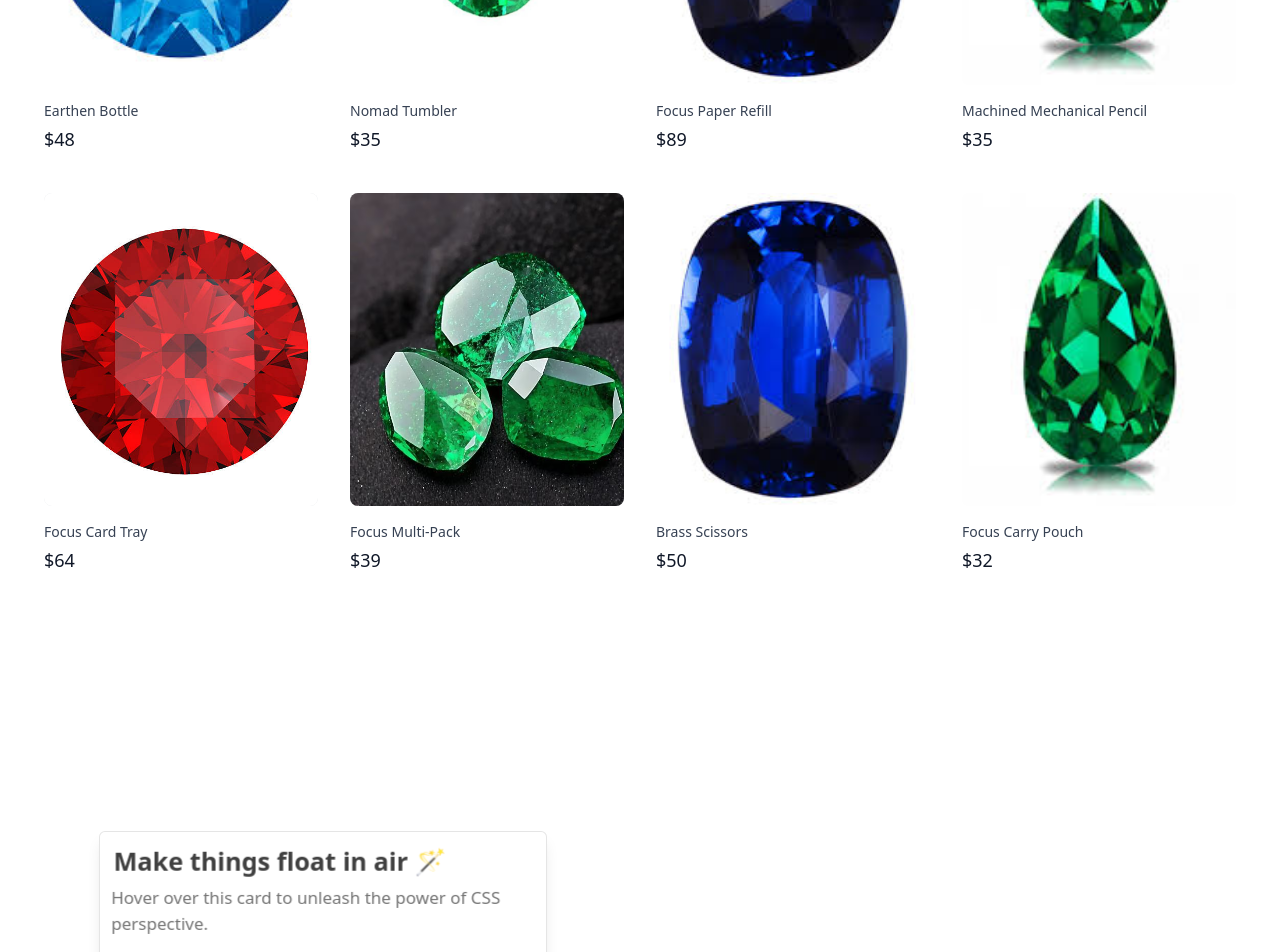
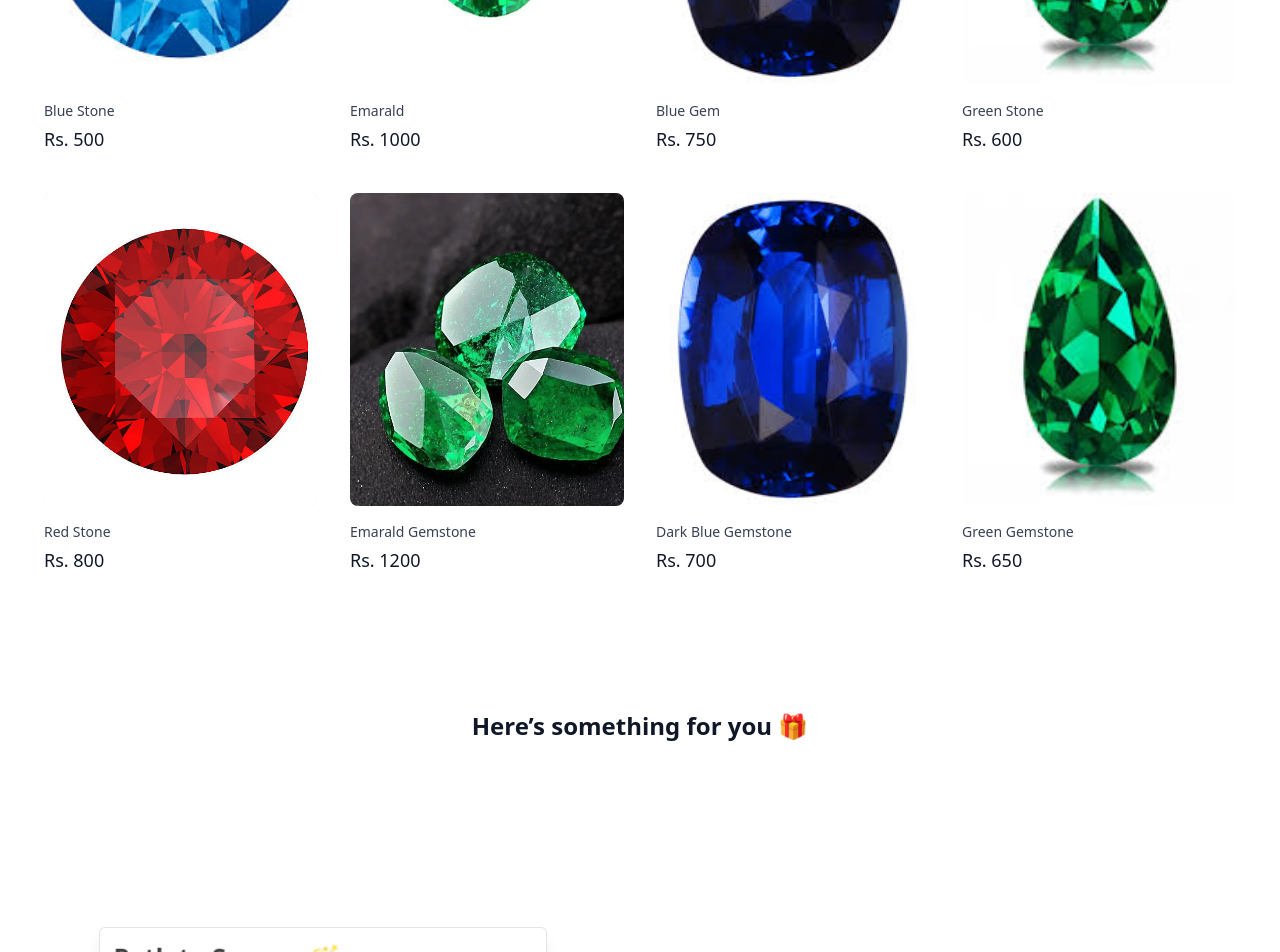
Before and after one commit to saurabhkuriyal/Aabkmokssh, a Next.js app: page / in a window 1280 px wide. Shown: the part 980-1932 px from the top of the page. Built offline with nearby package versions, Linux system fonts and the light colour scheme.

Commit message:
manipulating and adding text

```diff
--- a/app/page.tsx
+++ b/app/page.tsx
@@ -9,8 +9,14 @@ export default function Home() {
     <div className="mx-3 ">
       <CarouselDemo className="rounded-2xl"/>
       <Items/>
+
+      <section className="mt-10 mb-6 text-center">
+        <h2 className="text-2xl font-extrabold text-gray-900">Here’s something for you 🎁</h2>
+        {/* <p className="mt-2 text-sm text-gray-600">Explore our premium selection — handpicked for devotion, balance, and timeless beauty.</p> */}
+      </section>
+
       <div className=" grid grid-cols-2 md:grid-cols-2 sm:grid-cols-1 lg:grid-cols-2 gap-3 items-center">
-      <PremiumCard />
+        <PremiumCard />
         <div className="flex flex-col justify-center p-4">
           <p className="text-4xl font-semibold mb-1">Sacred Gemstone — Healing & Harmony ✨</p>
           <p className="text-2xl text-gray-600 mb-2">A timeless companion for spiritual balance 🙏</p>
@@ -22,6 +28,11 @@ export default function Home() {
         </div>
       </div>
 
+      <section className="mt-12 mb-8 text-center">
+        <h2 className="text-3xl font-extrabold tracking-tight text-gray-900 sm:text-4xl">Testimonials</h2>
+        <p className="mt-2 text-lg text-gray-600 max-w-2xl mx-auto">Hear from our community — real experiences with our sacred gemstones and the harmony they bring.</p>
+      </section>
+
       <AnimatedTestimonialsDemo/>
     </div>
   );
--- a/components/custom/Items.tsx
+++ b/components/custom/Items.tsx
@@ -1,65 +1,65 @@
 const products = [
     {
         id: 1,
-        name: 'Earthen Bottle',
+        name: 'Blue Stone',
         href: '#',
-        price: '$48',
+        price: 'Rs. 500',
         imageSrc: "/Blue_stone.jpg",
         imageAlt: 'Tall slender porcelain bottle with natural clay textured body and cork stopper.',
     },
     {
         id: 2,
-        name: 'Nomad Tumbler',
+        name: 'Emarald',
         href: '#',
-        price: '$35',
+        price: 'Rs. 1000',
         imageSrc: '/Emaral.jpg',
         imageAlt: 'Olive drab green insulated bottle with flared screw lid and flat top.',
     },
     {
         id: 3,
-        name: 'Focus Paper Refill',
+        name: 'Blue Gem',
         href: '#',
-        price: '$89',
+        price: 'Rs. 750',
         imageSrc: '/Blue_Rectangular.jpg',
         imageAlt: 'Person using a pen to cross a task off a productivity paper card.',
     },
     {
         id: 4,
-        name: 'Machined Mechanical Pencil',
+        name: 'Green Stone',
         href: '#',
-        price: '$35',
+        price: 'Rs. 600',
         imageSrc: '/Green_Stone.jpg',
         imageAlt: 'Hand holding black machined steel mechanical pencil with brass tip and top.',
     },
     {
         id: 5,
-        name: 'Focus Card Tray',
+        name: 'Red Stone',
         href: '#',
-        price: '$64',
+        price: 'Rs. 800',
         imageSrc: '/curr_hero.jpg',
         imageAlt: 'Paper card sitting upright in walnut card holder on desk.',
     },
     {
         id: 6,
-        name: 'Focus Multi-Pack',
+        name: 'Emarald Gemstone',
         href: '#',
-        price: '$39',
+        price: 'Rs. 1200',
         imageSrc: '/Emarald.avif',
         imageAlt: 'Stack of 3 small drab green cardboard paper card refill boxes with white text.',
     },
     {
         id: 7,
-        name: 'Brass Scissors',
+        name: 'Dark Blue Gemstone',
         href: '#',
-        price: '$50',
+        price: 'Rs. 700',
         imageSrc: '/Blue_Rectangular.jpg',
         imageAlt: 'Brass scissors with geometric design, black steel finger holes, and included upright brass stand.',
     },
     {
         id: 8,
-        name: 'Focus Carry Pouch',
+        name: "Green Gemstone",
         href: '#',
-        price: '$32',
+        price: 'Rs. 650',
         imageSrc: '/Green_Stone.jpg',
         imageAlt: 'Textured gray felt pouch for paper cards with snap button flap and elastic pen holder loop.',
     },
--- a/components/ui/3d-card.tsx
+++ b/components/ui/3d-card.tsx
@@ -46,14 +46,15 @@ export const Floating3DCard: React.FC = () => {
             className="text-xl font-bold text-neutral-700 sm:text-2xl"
             style={{ transform: "translateZ(50px)" }}
           >
-            Make things float in air 🪄
+            Path to Success🪄
           </h2>
 
           <p
             className="mt-2 text-sm text-neutral-500 sm:text-base"
             style={{ transform: "translateZ(60px)" }}
           >
-            Hover over this card to unleash the power of CSS perspective.
+            Our primium gemstone collection <br />
+            which is meticulously curated to bring you
           </p>
 
           <div
@@ -81,7 +82,7 @@ export const Floating3DCard: React.FC = () => {
               className="rounded-sm bg-black px-6 py-3 text-xs font-bold text-white transition-colors duration-300 hover:bg-gray-800 dark:bg-white dark:text-black dark:hover:bg-gray-200 sm:text-sm"
               style={{ transform: "translateZ(20px)" }}
             >
-              Get Started
+              Have a look
             </button>
           </div>
         </div>
```
